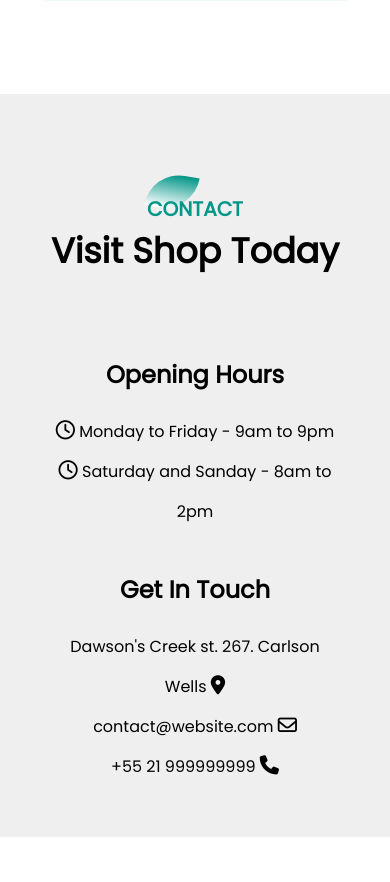
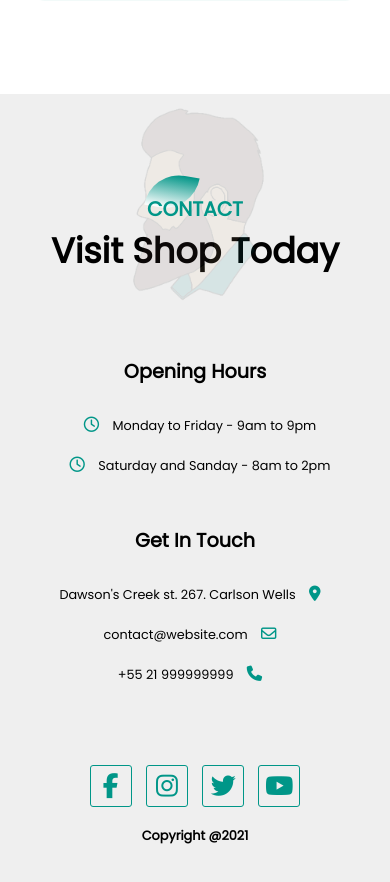
Before and after one commit to gilrsantana/BarberShop, a plain HTML site: page index.html in a window 390 px wide. Shown: the part 4284-5166 px from the top of the page. Before the commit the page ends 5121 px from the top, so only its background shows below. Drawn offline with Linux system fonts and the light colour scheme; some packages are replaced by stand-ins of ours; a script that the page names is missing.

Commit message:
Completion of the footer

```diff
--- a/index.html
+++ b/index.html
@@ -1,24 +1,26 @@
 <!DOCTYPE html>
 <html lang="en">
+
 <head>
     <meta charset="UTF-8" />
     <meta name="viewport" content="width=device-width, initial-scale=1.0" />
+
     <!-- Google fonts -->
     <link rel="preconnect" href="https://fonts.gstatic.com" />
-    <link
-      href="https://fonts.googleapis.com/css2?family=Kaushan+Script&family=Poppins&display=swap"
-      rel="stylesheet"
-    />
+    <link href="https://fonts.googleapis.com/css2?family=Kaushan+Script&family=Poppins&display=swap" rel="stylesheet" />
+
     <!-- Font Aewsome -->
-    <script
-      src="https://kit.fontawesome.com/9875d3aef3.js"
-      crossorigin="anonymous"
-    ></script>
+    <script src="https://kit.fontawesome.com/9875d3aef3.js" crossorigin="anonymous"></script>
+
+    <!-- Smooth Scroll JS -->
+    <script src="https://cdn.jsdelivr.net/gh/cferdinandi/smooth-scroll@15/dist/smooth-scroll.polyfills.min.js"></script>
+
     <!-- CSS link -->
     <link rel="stylesheet" href="style.css" />
 
     <title>Barber Shop</title>
 </head>
+
 <body>
     <section id="banner">
         <img src="./Img/logo.png" alt="" class="logo" />
@@ -36,7 +38,7 @@
     <div id="sideNav">
         <nav>
             <ul>
-          <li><a href="#">HOME</a></li>
+                <li><a href="#banner">HOME</a></li>
                 <li><a href="#feature">FEATURES</a></li>
                 <li><a href="#service">SERVICES</a></li>
                 <li><a href="#testimonial">TESTIMONIALS</a></li>
@@ -226,6 +228,7 @@
     <!-- Footer -->
 
     <section id="meetus">
+        <img src="./Img/footer-img.png" alt="" class="meetus-img">
         <div class="title-text">
             <p>CONTACT</p>
             <h1>Visit Shop Today</h1>
@@ -246,6 +249,13 @@
             </div>
         </div>
 
+        <div class="social-links">
+            <i class="fa fa-facebook"></i>
+            <i class="fa fa-instagram"></i>
+            <i class="fa fa-twitter"></i>
+            <i class="fa fa-youtube"></i>
+            <p>Copyright @2021</p>
+        </div>
 
     </section>
 
@@ -265,6 +275,12 @@
                 menu.src = "./Img/menu.png";
             }
         };
+
+        var scroll = new SmoothScroll('a[href*="#"]', {
+            speed: 1500,
+            speedAsDuration: true
+        });
     </script>
 </body>
+
 </html>
--- a/style.css
+++ b/style.css
@@ -403,6 +403,7 @@ hr {
    padding-top: 100px;
    padding-bottom: 20px;
    background: #efefef;
+   position: relative;
 }
 
 .meetus-row{
@@ -425,6 +426,8 @@ hr {
 .meetus-row .far,
 .meetus-row .fas {
     font-size: 1.2em;
+    color:#009688;
+    margin: 10px;
 }
 
 .meetus-left {
@@ -440,9 +443,62 @@ hr {
     text-align: right;
 }
 
+.meetus-img {
+    max-width: 370px;
+    position: absolute;
+    opacity: 0.1;
+    left: 50%;
+    top: 35%;
+    transform: translate(-50%, -50%);
+}
+
+.social-links {
+   text-align: center;
+   margin: auto;
+}
+
+.social-links .fa {
+    margin: 40px 5px 0;
+    width: 40px;
+    height: 40px;
+    border: 1px solid #009688;
+    border-radius: 3px;
+    line-height: 40px;
+    font-size: 25px;
+    cursor: pointer;
+    color: #009688;
+}
+
+.social-links .fa:hover {
+    background: #009688;
+    color: #fff;
+    border: none;
+    transform: translateY(-5px);
+    transition: 0.5s;
+}
+
+.social-links p {
+    font-size: 0.8em;
+    margin: 20px 0;
+    font-weight: bold;
+}
+
 @media screen and (max-width: 770px) {
     .meetus-left, .meetus-right {
         flex-basis: 100%;
         text-align: center;
     }
+
+    .social-links {
+        width: 80%;
+    }
+
+    .meetus-img {
+        max-width: 250px;
+        top: 15%;
+    }
+
+    .meetus-row {
+        font-size: 0.8em;
+    }
 }
```
Lines whose indentation alone changed are shown as unchanged.
